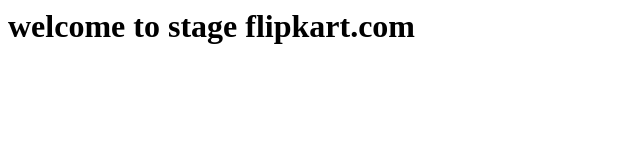
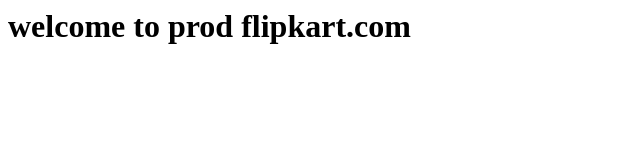
Before and after one commit to Srinubabu1047/dev-batch-8-am, a plain HTML site: page index.html in a window 1280 px wide. Shown: the full height of the page, 0-640 px from the left. Drawn offline with Linux system fonts and the light colour scheme.

Commit message:
added to third index file the changed the file

```diff
--- a/index.html
+++ b/index.html
@@ -1 +1 @@
-<h1>welcome to stage flipkart.com</h1>
+<h1>welcome to prod flipkart.com</h1>
```
